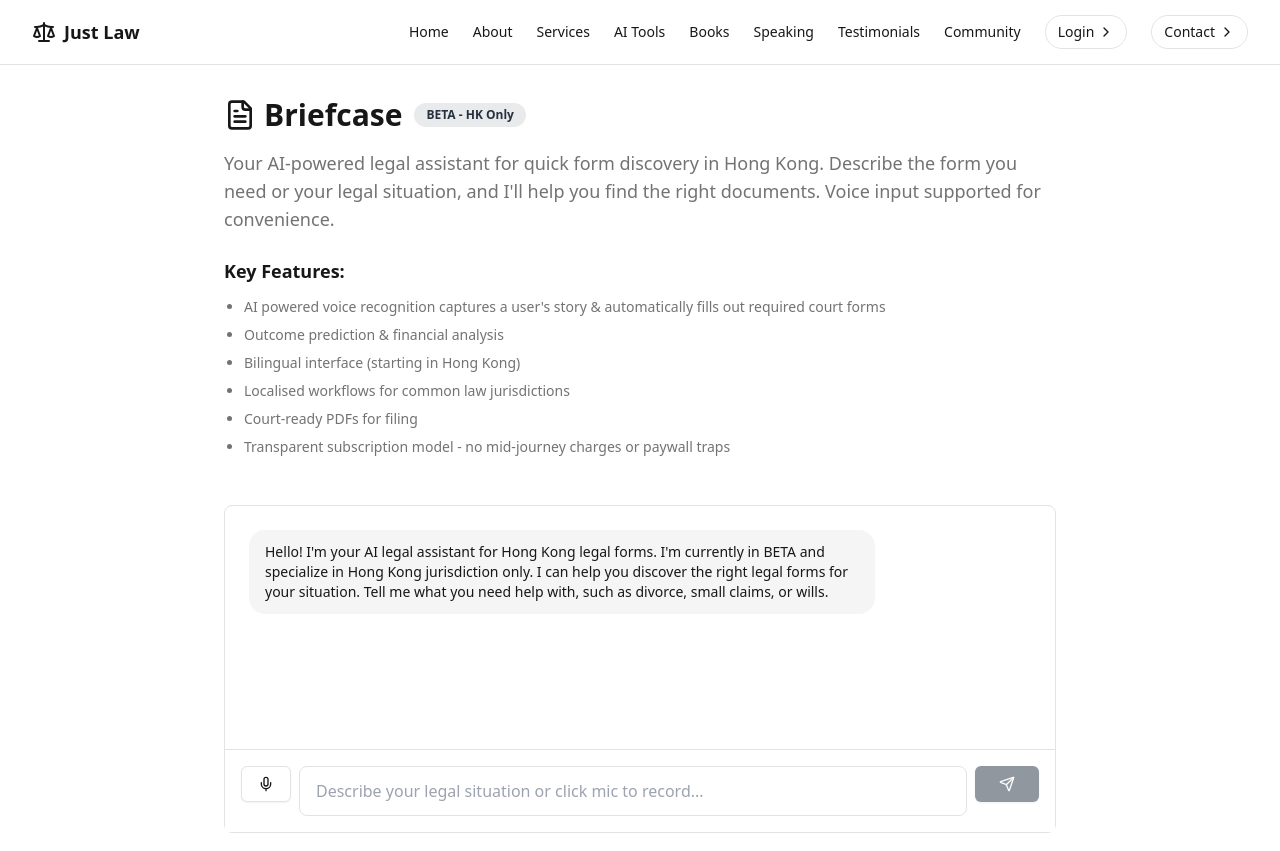
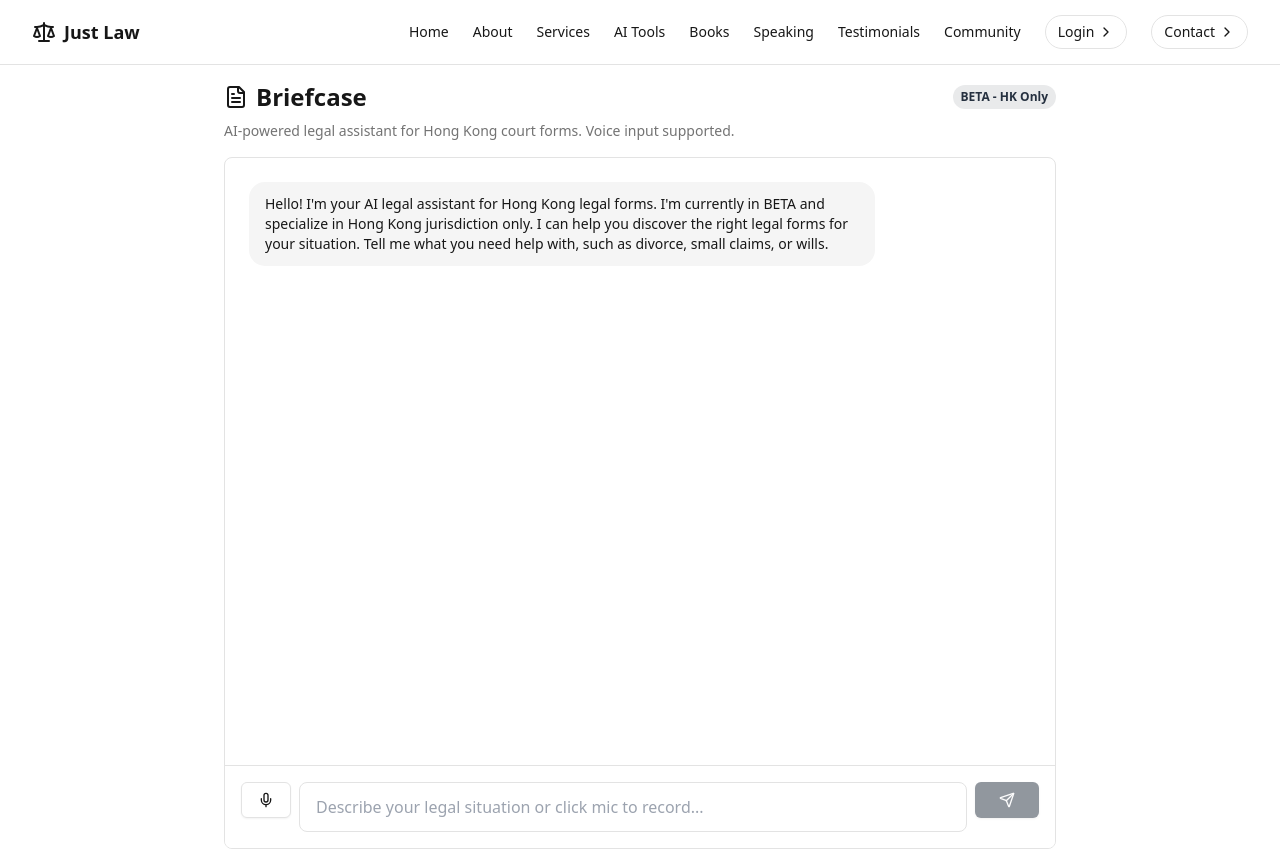
Before and after one commit to Clang888/justice-loom-web-66651, a React (Vite) app: page /briefcase in a window 1280 px wide. Shown: the top 851 px of the page. Built offline with nearby package versions, Linux system fonts and the light colour scheme.

Commit message:
Refactor Briefcase page layout
Make the chatbot interface take up more screen space by collapsing the header. Fix the page scrolling issue by ensuring overflow is handled within the chat container. Inform the user about the chatbot's message and character limits.

```diff
--- a/src/pages/Briefcase.tsx
+++ b/src/pages/Briefcase.tsx
@@ -193,37 +193,26 @@ const Briefcase = () => {
   };
 
   return (
-    <section className="bg-background py-8 h-screen flex flex-col">
-      <div className="mx-auto max-w-4xl px-4 sm:px-6 lg:px-8 flex-1 flex flex-col overflow-hidden">
-        <div className="mb-6">
-          <div className="flex items-center gap-3 mb-4">
-            <h1 className="text-3xl font-bold flex items-center gap-2">
-              <FileText className="w-8 h-8" />
+    <section className="bg-background h-screen flex flex-col">
+      <div className="mx-auto max-w-4xl w-full px-4 sm:px-6 lg:px-8 flex-1 flex flex-col py-4">
+        {/* Compact Header */}
+        <div className="mb-4 flex-shrink-0">
+          <div className="flex items-center justify-between mb-2">
+            <h1 className="text-2xl font-bold flex items-center gap-2">
+              <FileText className="w-6 h-6" />
               Briefcase
             </h1>
-            <span className="px-3 py-1 bg-primary/10 text-primary text-xs font-semibold rounded-full">
+            <span className="px-2 py-1 bg-primary/10 text-primary text-xs font-semibold rounded-full">
               BETA - HK Only
             </span>
           </div>
-          <p className="text-muted-foreground text-lg mb-6">
-            Your AI-powered legal assistant for quick form discovery in Hong Kong. Describe the form you need or your legal
-            situation, and I'll help you find the right documents. Voice input supported for convenience.
+          <p className="text-muted-foreground text-sm">
+            AI-powered legal assistant for Hong Kong court forms. Voice input supported.
           </p>
-
-          <div className="space-y-3 mb-6">
-            <h2 className="font-semibold text-lg">Key Features:</h2>
-            <ul className="space-y-2 text-sm text-muted-foreground list-disc pl-5">
-              <li>AI powered voice recognition captures a user's story & automatically fills out required court forms</li>
-              <li>Outcome prediction & financial analysis</li>
-              <li>Bilingual interface (starting in Hong Kong)</li>
-              <li>Localised workflows for common law jurisdictions</li>
-              <li>Court-ready PDFs for filing</li>
-              <li>Transparent subscription model - no mid-journey charges or paywall traps</li>
-            </ul>
-          </div>
         </div>
 
-        <div className="flex-1 bg-card border border-border rounded-lg flex flex-col min-h-0">
+        {/* Chat Container - Takes most of screen */}
+        <div className="flex-1 bg-card border border-border rounded-lg flex flex-col min-h-0 overflow-hidden">
           {/* Messages */}
           <div className="flex-1 overflow-y-auto p-6 space-y-4 min-h-0">
             {messages.map((message, index) => (
```
